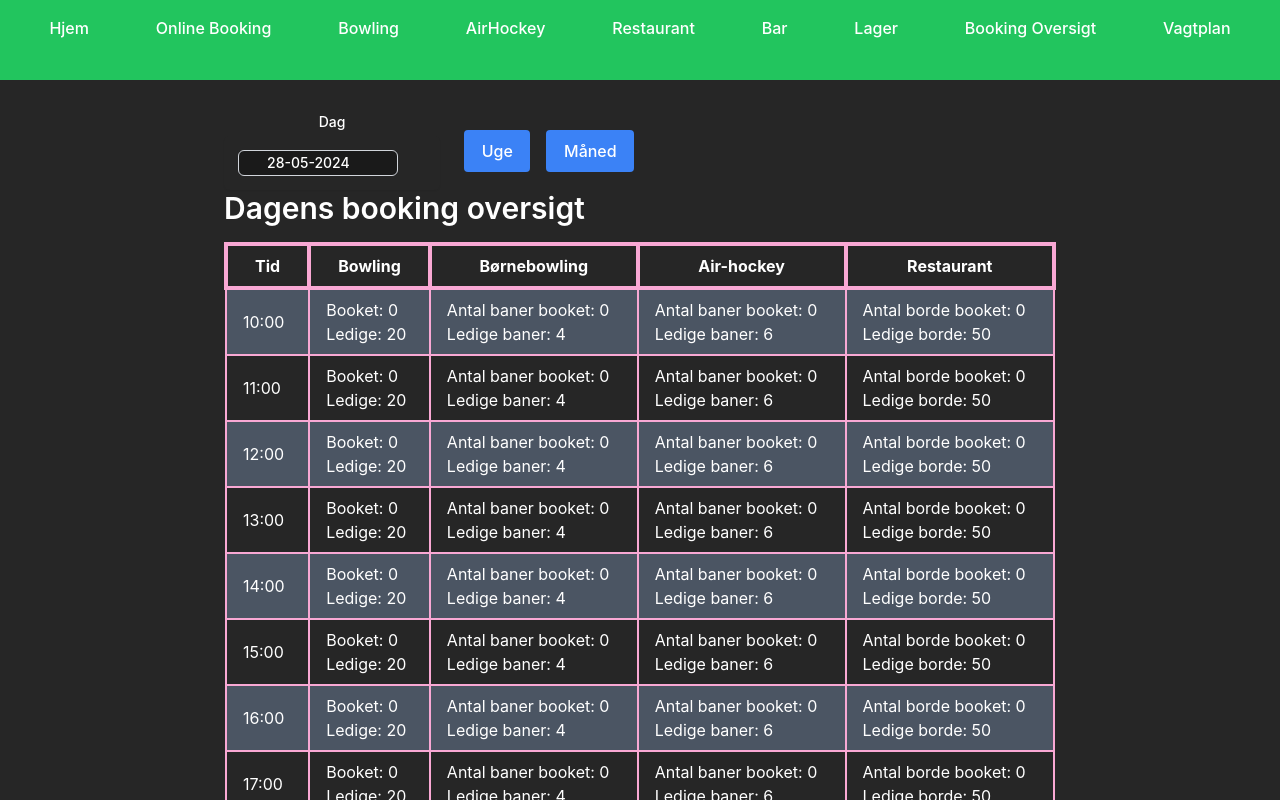
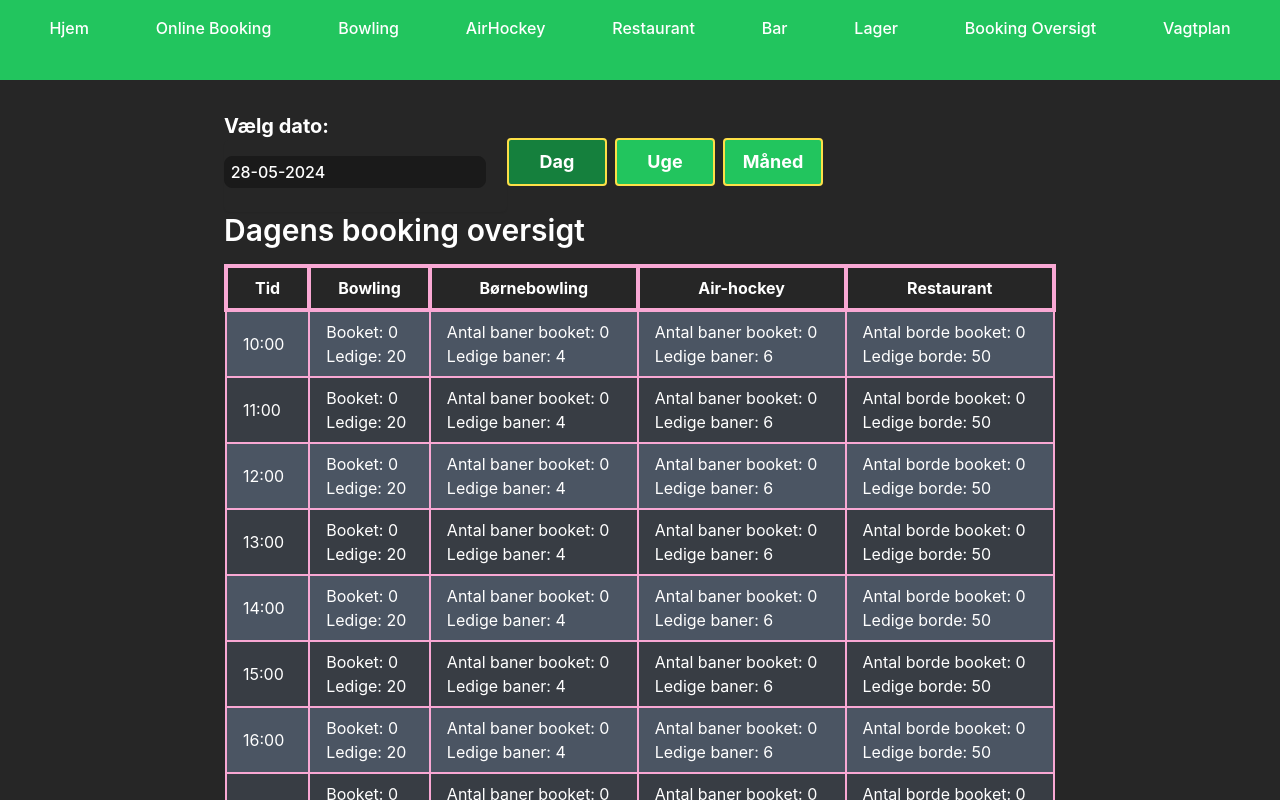
Before and after one commit to YawHB/XP-Bowling-Frontend-KYLL, a React (Vite) app: page /bookingoverview in a window 1280 px wide. Shown: the top 800 px of the page. Built offline with nearby package versions, Linux system fonts and the light colour scheme; no server answers.

Commit message:
booking oversigt done w styling

```diff
--- a/src/components/booking/DailyBookingOverview.tsx
+++ b/src/components/booking/DailyBookingOverview.tsx
@@ -67,11 +67,11 @@ export default function DailyBookingOverview() {
       <div className="w-screen mx-auto px-4 py-8 max-w-screen-full px-56">
         <div>
           <div className="flex items-center">
-            <label className="block text-sm font-medium text-white mr-4 text-center">
-              Dag
-              <div className="mt-1 relative rounded-md shadow-sm">
+            <label>
+              <p className="text-xl font-bold">Vælg dato:</p>
+              <div className="mx-0 relative rounded-md shadow-sm">
                 <DatePicker
-                  className="focus:ring-indigo-500 focus:border-indigo-500 block w-40 pl-7 pr-12 sm:text-sm border-gray-300 rounded-md"
+                  className="ml-0 mr-8 mb-6"
                   dateFormat={"dd-MM-yyyy"}
                   selected={startDate}
                   onChange={(date: Date) => {
@@ -83,13 +83,20 @@ export default function DailyBookingOverview() {
                 />
               </div>
             </label>
-            <button className="mx-2 bg-blue-500">Uge</button>
-            <button className="mx-2 bg-blue-500 ">Måned</button>
+            <button className="w-22 text-lg font-bold text-white whitespace-nowrap bg-green-700 hover:bg-green-600 active:bg-green-700 focus:outline-none focus:ring focus:ring-green-300 border-2 border-yellow-300">
+              Dag
+            </button>
+            <button className="w-22 text-lg font-bold text-white whitespace-nowrap bg-green-500 hover:bg-green-600 active:bg-green-700 focus:outline-none focus:ring focus:ring-green-300 border-2 border-yellow-300 ml-2">
+              Uge
+            </button>
+            <button className="w-22 text-lg font-bold text-white whitespace-nowrap bg-green-500 hover:bg-green-600 active:bg-green-700 focus:outline-none focus:ring focus:ring-green-300 border-2 border-yellow-300 ml-2">
+              Måned
+            </button>
           </div>
         </div>
         <h1 className="text-3xl font-semibold">Dagens booking oversigt</h1>
 
-        <table className=" w-full table-auto border-pink-300 my-4">
+        <table className=" w-full table-auto border-pink-300 my-4 ">
           <thead>
             <tr className=" border-pink-300">
               <th className="border px-4 py-2 sm:border-4 border-pink-300">Tid</th>
@@ -101,7 +108,7 @@ export default function DailyBookingOverview() {
           </thead>
           <tbody>
             {Array.from({ length: 12 }).map((_, i) => (
-              <tr key={i} className={i % 2 === 0 ? "bg-gray-600" : "  border-pink-300"}>
+              <tr key={i} className={i % 2 === 0 ? "bg-gray-600" : "bg-gray-600/50  border-pink-300"}>
                 <td className="border border-2 border-pink-300 px-4 py-2">{`${i + 10}:00`}</td>
                 <td className="border px-4 py-2 border-2 border-pink-300">
                   <div>
--- a/src/index.css
+++ b/src/index.css
@@ -51,6 +51,7 @@ button {
   background-color: #1a1a1a;
   cursor: pointer;
   transition: border-color 0.25s;
+  width: 100px;
 }
 botton:hover {
   background-color: white;
```
